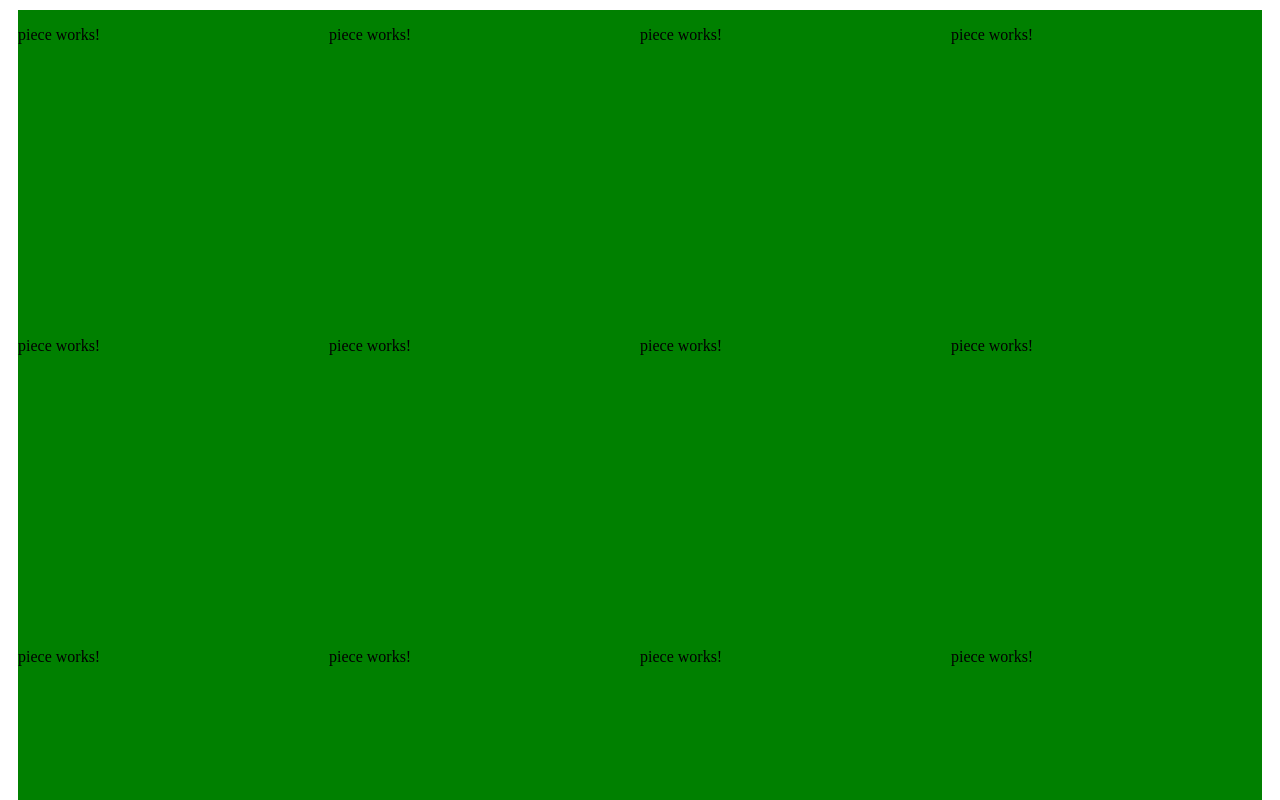
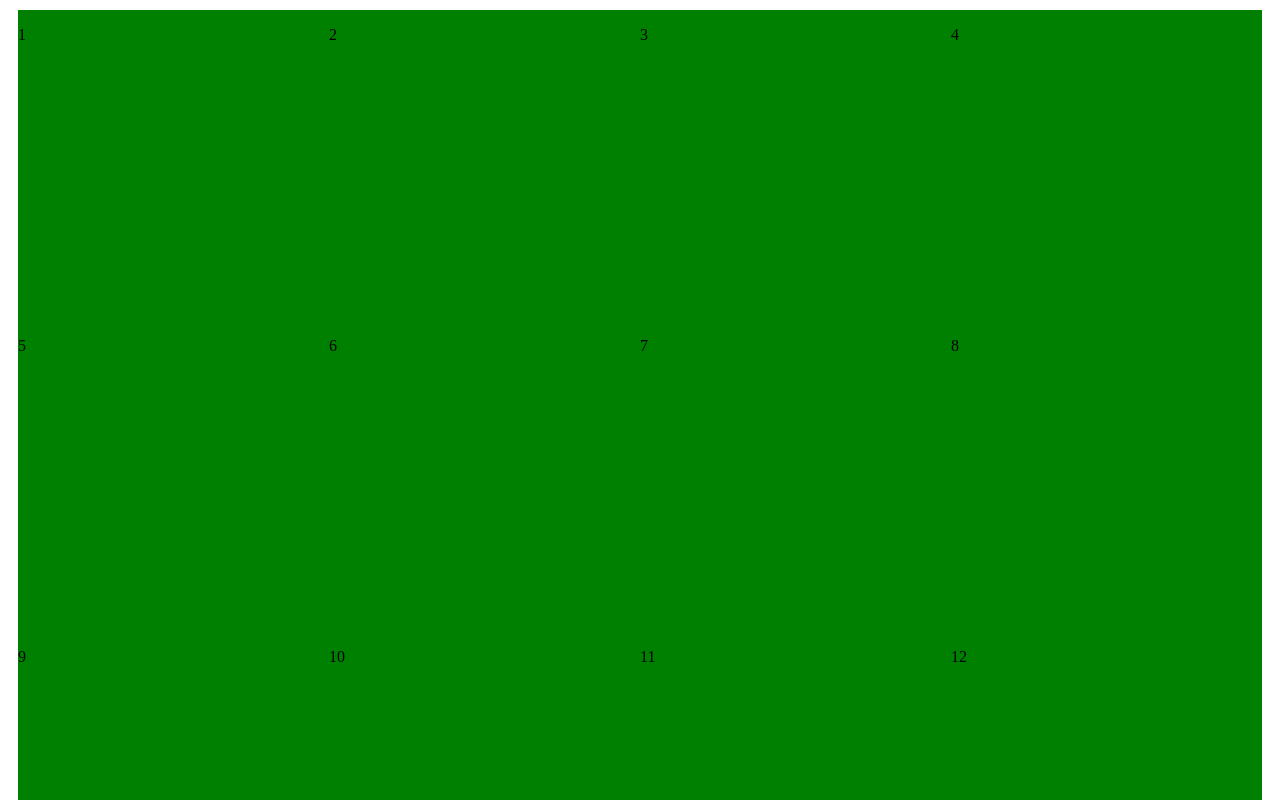
Before and after one commit to tronperidot/fifteen-puzzle, an Angular app: page / in a window 1280 px wide. Shown: the top 800 px of the page. Built offline with nearby package versions, Linux system fonts and the light colour scheme.

Commit message:
リファクタリング

```diff
--- a/src/app/game-area/game-area/game-area.component.ts
+++ b/src/app/game-area/game-area/game-area.component.ts
@@ -53,8 +53,6 @@ export class GameAreaComponent implements OnInit {
         height: `${oneSize}px`,
       },
       base: {
-        top,
-        left,
         oneSize,
       },
       className: 'piece',
--- a/src/app/piece/piece/piece.component.html
+++ b/src/app/piece/piece/piece.component.html
@@ -1,5 +1,5 @@
 <div [ngStyle]="piece.style" (click)="onTap()" [ngClass]="piece.className">
-  <p>
-    piece works!
+  <p *ngIf="!isBlank(piece)">
+    {{ piece.id }}
   </p>
 </div>
--- a/src/app/piece/piece/piece.component.ts
+++ b/src/app/piece/piece/piece.component.ts
@@ -16,9 +16,7 @@ export interface Piece {
     width: string,
     height: string,
   };
-  base: { // ひどい
-    top: number;
-    left: number;
+  base: {
     oneSize: number;
   };
   className: string;
@@ -37,7 +35,7 @@ export class PieceComponent implements OnInit {
     gameCondition: GameConditionService,
   ) {
     gameCondition.pieces$.subscribe((pieces) => {
-      this.blank = pieces.find((p) => p.className === 'blank');
+      this.blank = pieces.find((p) => this.isBlank(p));
     });
   }
 
@@ -45,7 +43,7 @@ export class PieceComponent implements OnInit {
   }
 
   onTap() {
-    if (this.piece.className === 'blank') { return; }
+    if (this.isBlank(this.piece)) { return; }
     const move = nextMove(this.piece.position, this.blank.position);
     switch (move) {
       case 'up':
@@ -118,4 +116,8 @@ export class PieceComponent implements OnInit {
       }, 10 * val);
     }
   }
+
+  private isBlank(piece: Piece): boolean {
+    return piece.className === 'blank';
+  }
 }
```
